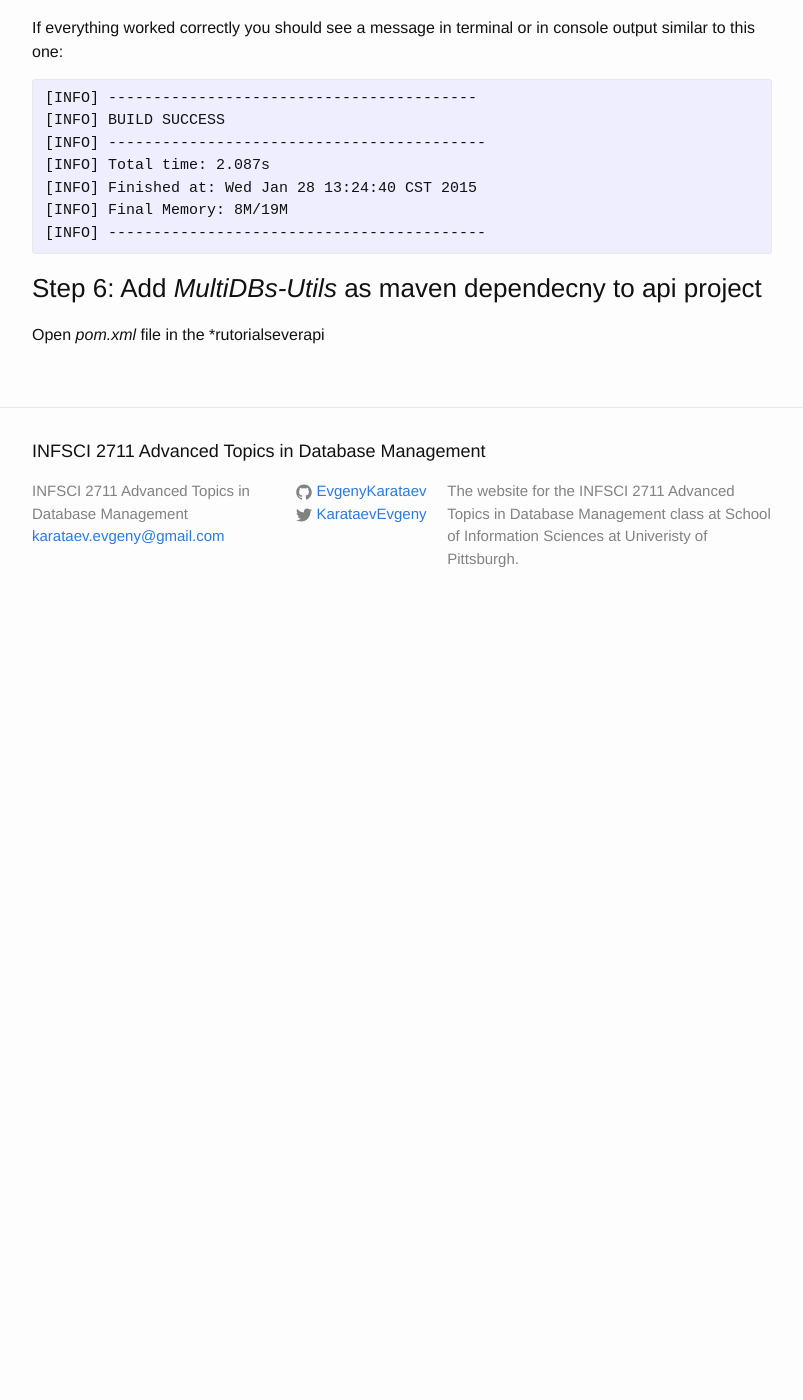
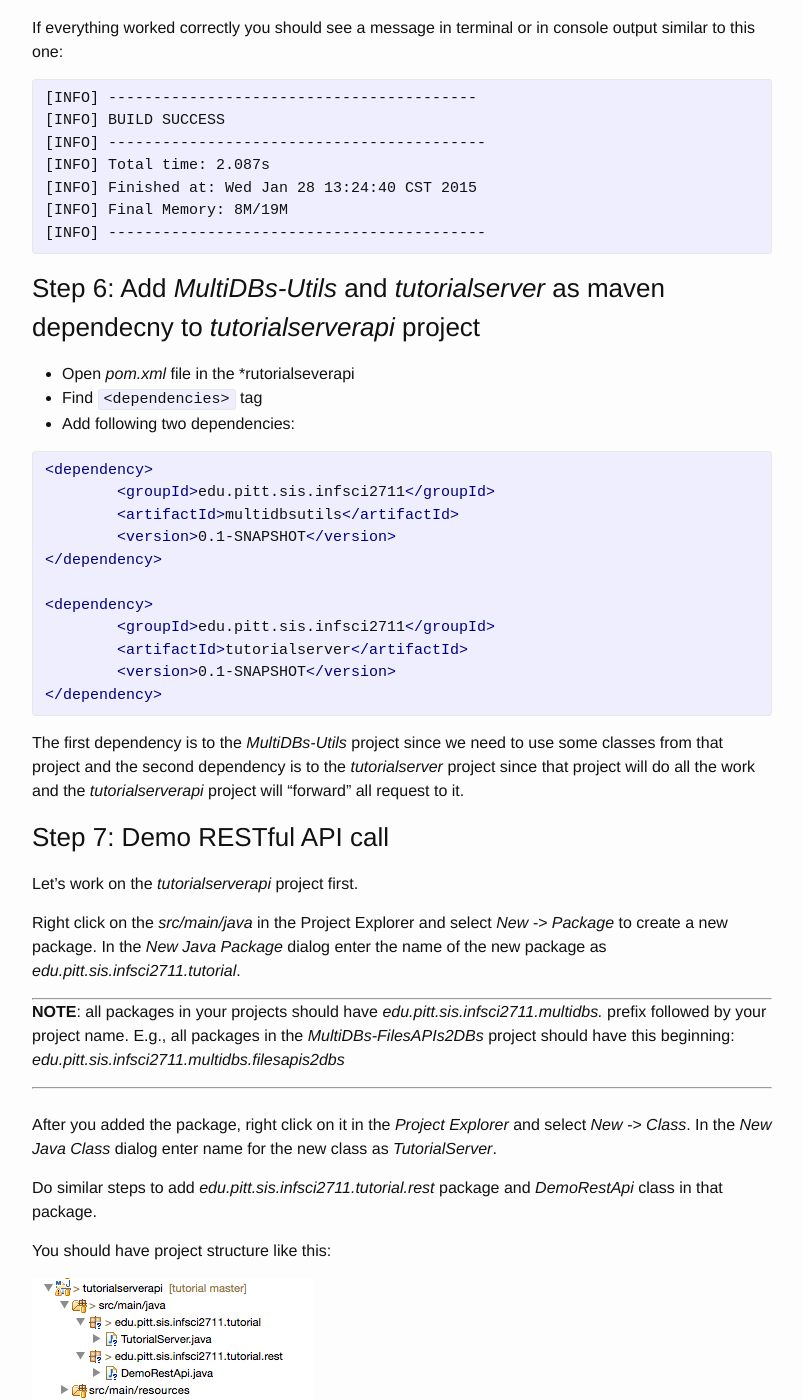
Before and after one commit to infsci2711/infsci2711.github.io, a Jekyll site: the page built from _posts/2015-01-28-tutorial-web-rest-api.markdown, in a window 1280 px wide and 1400 px high, scrolled down 5113 px. Shown: the whole window, without its empty margins (238-1041 px from the left). Built offline with Jekyll 4.4.1, drawn with Linux system fonts in a browser that asks for light colours; before the commit the page ends 5743 px from its top, so only the background shows below that; some of the changed text lies outside the part shown.

Commit message:
added more up to step 7.1

```diff
--- a/_posts/2015-01-28-tutorial-web-rest-api.markdown
+++ b/_posts/2015-01-28-tutorial-web-rest-api.markdown
@@ -112,9 +112,65 @@
 [INFO] ------------------------------------------
 {% endhighlight %}
 
-### Step 6: Add *MultiDBs-Utils* as maven dependecny to api project
+### Step 6: Add *MultiDBs-Utils* and *tutorialserver* as maven dependecny to *tutorialserverapi* project
 
-Open *pom.xml* file in the *rutorialseverapi
+* Open *pom.xml* file in the *rutorialseverapi
+* Find `<dependencies>` tag
+* Add following two dependencies:
+
+{% highlight xml %}
+<dependency>
+	<groupId>edu.pitt.sis.infsci2711</groupId>
+	<artifactId>multidbsutils</artifactId>
+	<version>0.1-SNAPSHOT</version>
+</dependency>
+
+<dependency>
+	<groupId>edu.pitt.sis.infsci2711</groupId>
+	<artifactId>tutorialserver</artifactId>
+	<version>0.1-SNAPSHOT</version>
+</dependency>
+{% endhighlight %}
+
+The first dependency is to the *MultiDBs-Utils* project since we need to use some classes from that project and the second dependency is to the *tutorialserver* project since that project will do all the work and the *tutorialserverapi* project will "forward" all request to it.
+
+### Step 7: Demo RESTful API call
+
+Let's work on the *tutorialserverapi* project first.
+
+Right click on the *src/main/java* in the Project Explorer and select *New -> Package* to create a new package. In the *New Java Package* dialog enter the name of the new package as *edu.pitt.sis.infsci2711.tutorial*.
+
+---
+
+**NOTE**: all packages in your projects should have *edu.pitt.sis.infsci2711.multidbs.* prefix followed by your project name. E.g., all packages in the *MultiDBs-FilesAPIs2DBs* project should have this beginning: *edu.pitt.sis.infsci2711.multidbs.filesapis2dbs*
+
+---
+<br/>
+After you added the package, right click on it in the *Project Explorer* and select *New -> Class*. In the *New Java Class* dialog enter name for the new class as *TutorialServer*.
+
+Do similar steps to add *edu.pitt.sis.infsci2711.tutorial.rest* package and *DemoRestApi* class in that package.
+
+You should have project structure like this:
+
+![API project with 2 packages and 2 classes](/images/apiprojectWith2Pack2Classes.png)
+
+#### Step 7.1: Starting Jetty Server
+
+Edit *TutorialServer.java* file to make it like this:
+
+{% highlight java %}
+package edu.pitt.sis.infsci2711.tutorial;
+
+import edu.pitt.sis.infsci2711.multidbs.utils.JerseyJettyServer;
+
+public class TutorialServer {
+
+	public static void main(final String[] args) throws Exception {
+		JerseyJettyServer server = new JerseyJettyServer(7654, "edu.pitt.sis.infsci2711.tutorial.rest");
+		server.start();
+	}
+}
+{% endhighlight %}
 
 [Jersey]:	https://jersey.java.net/
 [Jetty]:	http://eclipse.org/jetty/
```
Also changed, not shown: images/apiprojectWith2Pack2Classes.png (added).
